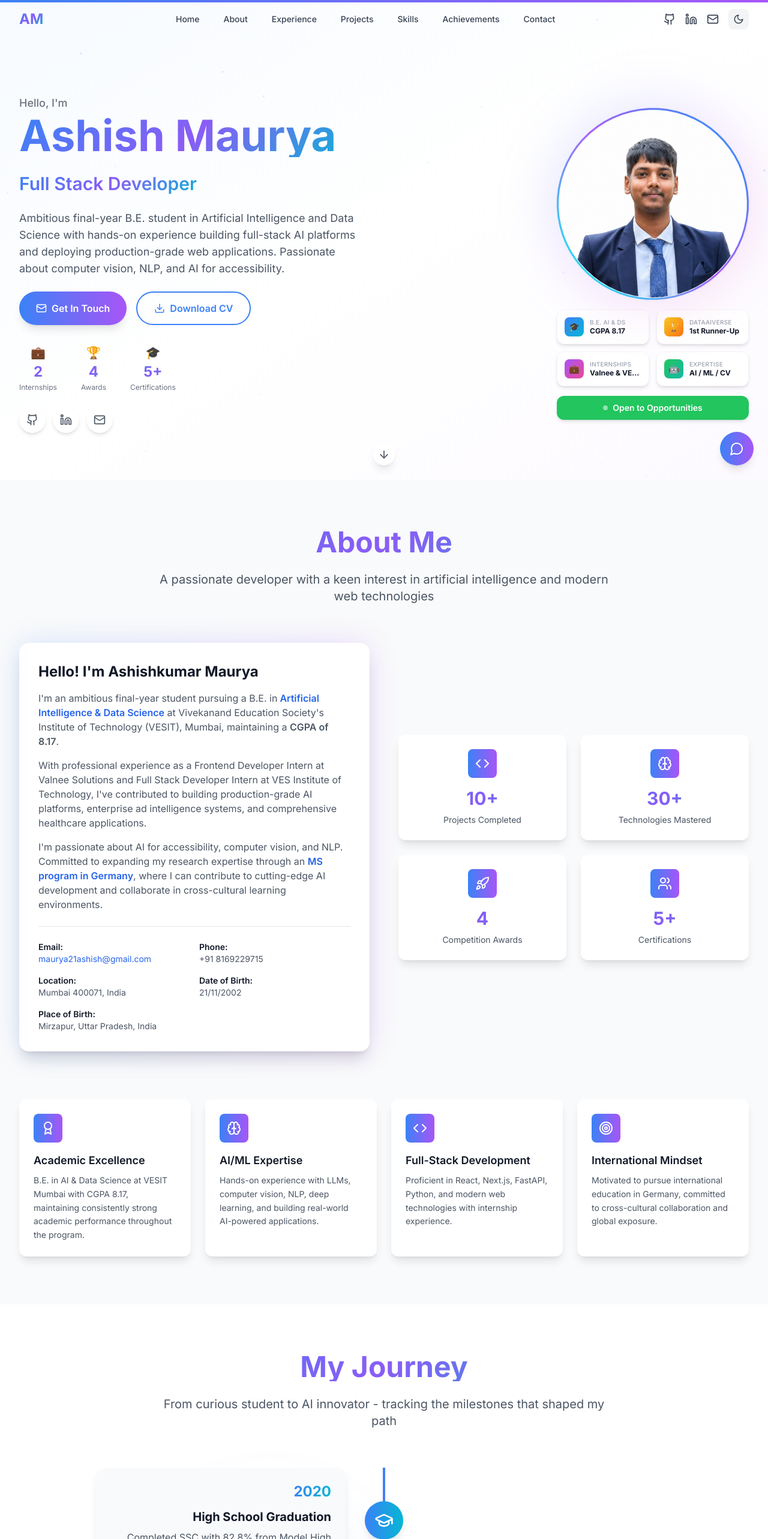
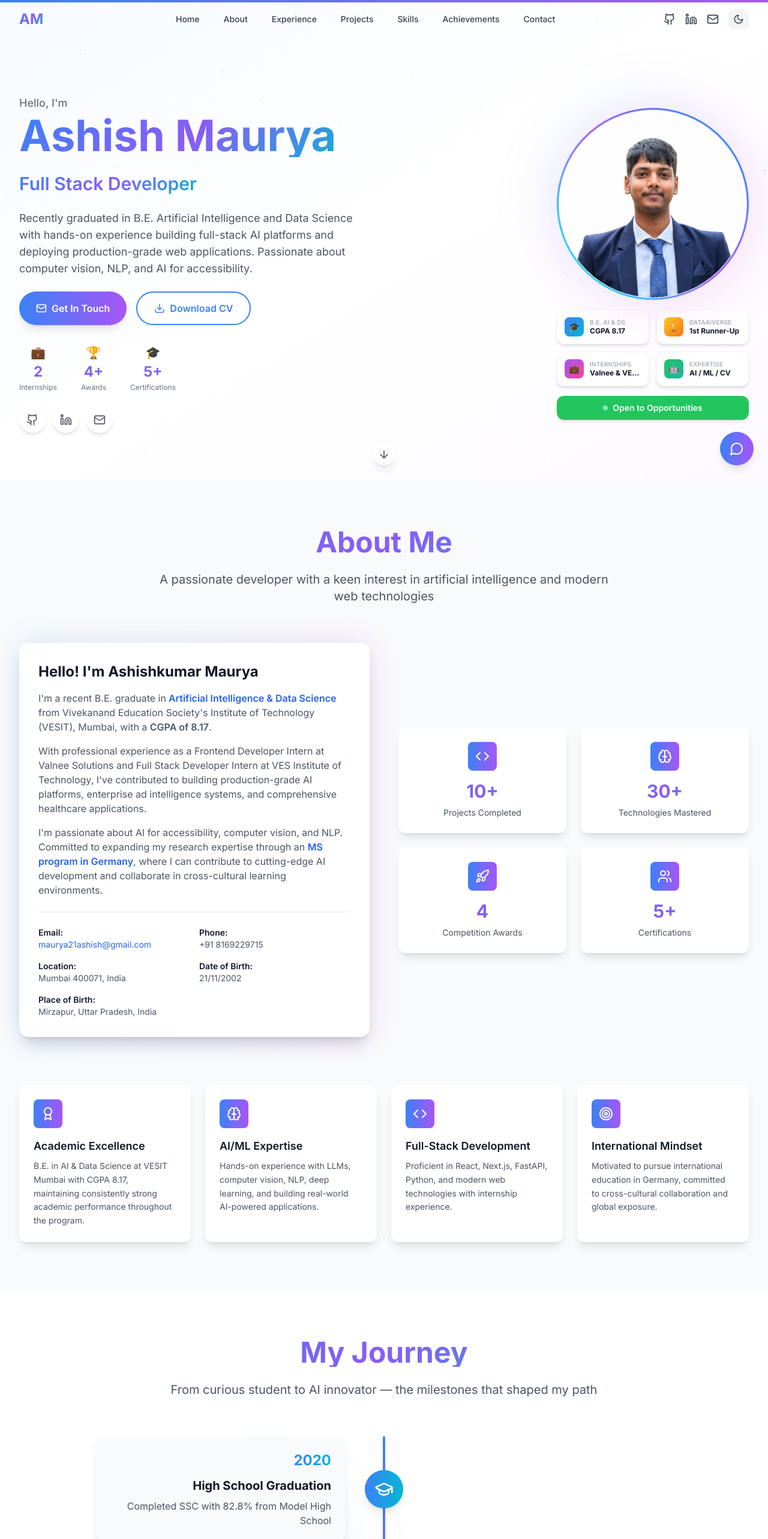
Before and after one commit to Ashish-2458/Portfolio, a Next.js app: page / in a window 1280 px wide. Shown: the top 2566 px of the page at 60% size. Built offline with nearby package versions, Linux system fonts and the light colour scheme.

Commit message:
update: replace 'final-year student' with graduate framing across all components

```diff
--- a/components/About.tsx
+++ b/components/About.tsx
@@ -74,9 +74,9 @@ export function About() {
                 </h3>
                 <div className="space-y-4 text-gray-600 dark:text-gray-400">
                   <p>
-                    I'm an ambitious final-year student pursuing a B.E. in
-                    <span className="text-primary-600 dark:text-primary-400 font-semibold"> Artificial Intelligence & Data Science</span> at
-                    Vivekanand Education Society's Institute of Technology (VESIT), Mumbai, maintaining a <span className="font-semibold">CGPA of 8.17</span>.
+                    I'm a recent B.E. graduate in
+                    <span className="text-primary-600 dark:text-primary-400 font-semibold"> Artificial Intelligence & Data Science</span> from
+                    Vivekanand Education Society's Institute of Technology (VESIT), Mumbai, with a <span className="font-semibold">CGPA of 8.17</span>.
                   </p>
                   <p>
                     With professional experience as a Frontend Developer Intern at Valnee Solutions and Full Stack Developer Intern at VES Institute of Technology, I've contributed to building production-grade AI platforms, enterprise ad intelligence systems, and comprehensive healthcare applications.
--- a/components/Footer.tsx
+++ b/components/Footer.tsx
@@ -58,7 +58,7 @@ export function Footer() {
                 Ashish Maurya
               </h3>
               <p className="text-gray-400 mb-6 max-w-md">
-                Final-year AI & Data Science student at VESIT Mumbai. Building intelligent systems
+                AI & Data Science graduate from VESIT Mumbai. Building intelligent systems
                 that make a real-world impact through computer vision, NLP, and full-stack development.
               </p>
               <div className="flex items-center gap-2 text-sm text-gray-400">
--- a/components/Hero.tsx
+++ b/components/Hero.tsx
@@ -75,7 +75,7 @@ export function Hero() {
               {...fadeUp(0.14)}
               className="text-base md:text-lg text-gray-600 dark:text-gray-400 leading-relaxed max-w-xl"
             >
-              Ambitious final-year B.E. student in Artificial Intelligence and Data Science
+              Recently graduated in B.E. Artificial Intelligence and Data Science
               with hands-on experience building full-stack AI platforms and deploying
               production-grade web applications. Passionate about computer vision, NLP,
               and AI for accessibility.
@@ -114,7 +114,7 @@ export function Hero() {
             >
               {[
                 { number: '2', label: 'Internships', icon: '💼' },
-                { number: '4', label: 'Awards', icon: '🏆' },
+                { number: '4+', label: 'Awards', icon: '🏆' },
                 { number: '5+', label: 'Certifications', icon: '🎓' },
               ].map(stat => (
                 <div key={stat.label} className="text-center">
--- a/components/JourneyTimeline.tsx
+++ b/components/JourneyTimeline.tsx
@@ -35,8 +35,8 @@ const milestones = [
   },
   {
     year: '2026',
-    title: 'Ready for Next Chapter',
-    description: 'Seeking MS in Germany to advance AI research and development',
+    title: 'Graduated & Ready for Next Chapter',
+    description: 'Completed B.E. in AI & Data Science. Now seeking MS in Germany to advance AI research.',
     icon: Target,
     color: 'from-red-500 to-rose-500'
   }
@@ -68,7 +68,7 @@ export function JourneyTimeline() {
             My Journey
           </h2>
           <p className="text-xl text-gray-600 dark:text-gray-400 max-w-3xl mx-auto">
-            From curious student to AI innovator - tracking the milestones that shaped my path
+            From curious student to AI innovator — the milestones that shaped my path
           </p>
         </motion.div>
 
```
Also changed, not shown: 1 other file (tests, documents, lock files or other folders).
